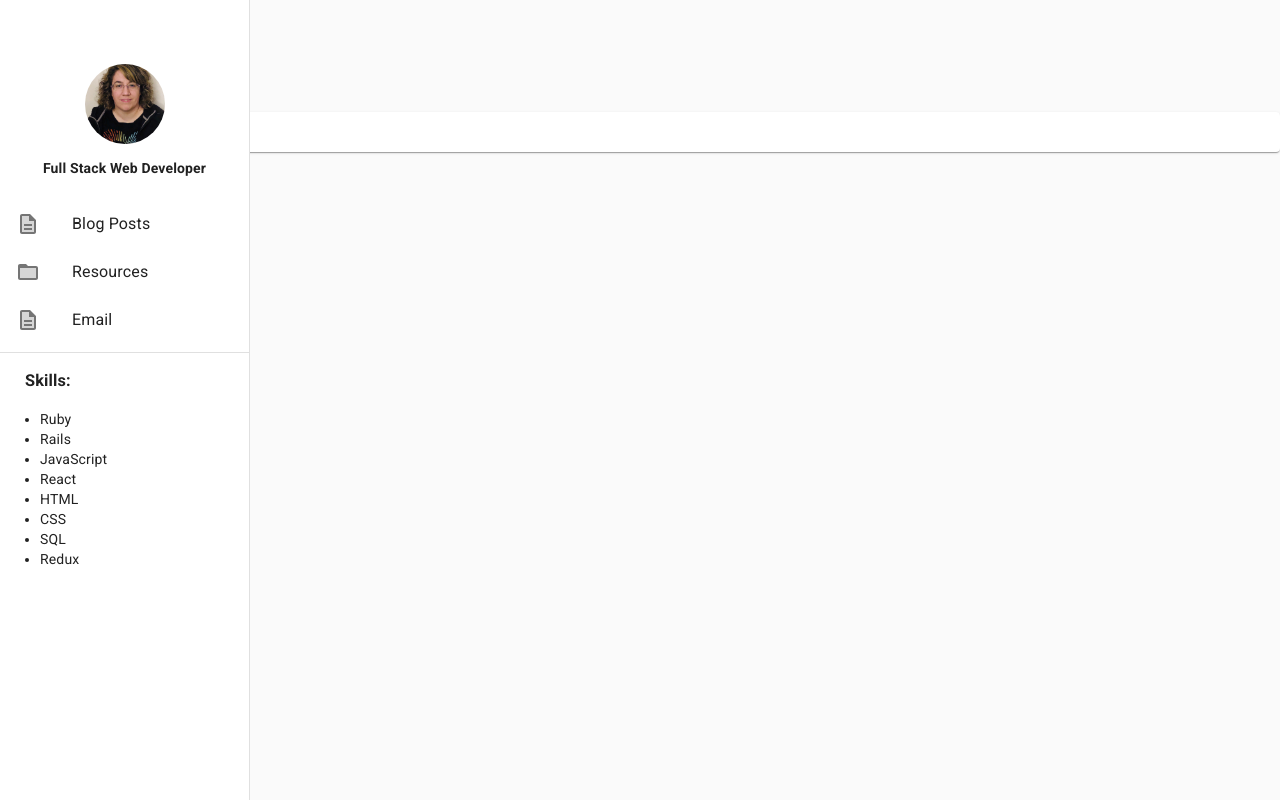
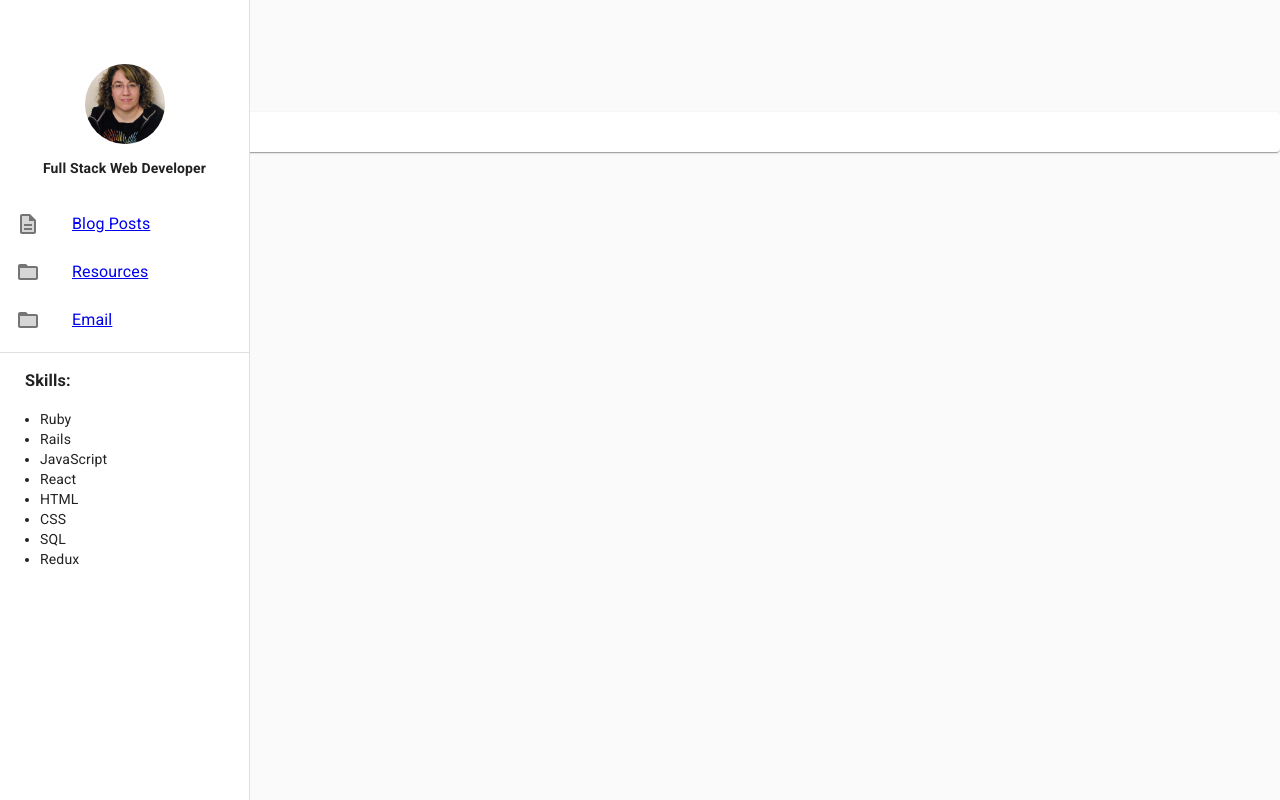
Before and after one commit to jmb521/my_portfolio, a React (Create React App) app in the folder client/: page / in a window 1280 px wide. Built offline with nearby package versions, Linux system fonts and the light colour scheme; no server answers.

Commit message:
removed commented out code that was no longer necessary and refactored the mapped ListItme to just be separate instances since I will add more links in the future

```diff
--- a/client/src/components/LeftDrawer.js
+++ b/client/src/components/LeftDrawer.js
@@ -1,11 +1,11 @@
 import React from 'react';
 import { makeStyles } from '@material-ui/core/styles';
 import Drawer from '@material-ui/core/Drawer';
-import AppBar from '@material-ui/core/AppBar';
+
 import CssBaseline from '@material-ui/core/CssBaseline';
-import Toolbar from '@material-ui/core/Toolbar';
+
 import List from '@material-ui/core/List';
-import Typography from '@material-ui/core/Typography';
+
 import Divider from '@material-ui/core/Divider';
 import ListItem from '@material-ui/core/ListItem';
 import ListItemIcon from '@material-ui/core/ListItemIcon';
@@ -16,6 +16,8 @@ import DescriptionTwoToneIcon from '@material-ui/icons/DescriptionTwoTone';
 import FolderOpenTwoToneIcon from '@material-ui/icons/FolderOpenTwoTone';
 import Skills from './Skills.js'
 import Paper from '@material-ui/core/Paper';
+
+
 const drawerWidth = 250;
 
 const useStyles = makeStyles(theme => ({
@@ -48,13 +50,7 @@ let LeftDrawer = () => {
     return(
         <div className={classes.root}>
         <CssBaseline />
-        {/* <AppBar position="fixed" className={classes.appBar}>
-          <Toolbar>
-            <Typography variant="h6" noWrap>
-              Jennifer Pazos
-            </Typography>
-          </Toolbar>
-        </AppBar> */}
+
         <Drawer
           className={classes.drawer}
           variant="permanent"
@@ -69,13 +65,28 @@ let LeftDrawer = () => {
           <Avatar />
           <TagLine />
           <List>
-            {['Blog Posts', 'Resources', 'Email'].map((text, index) => (
-                <ListItem button key={text}>
-                <ListItemIcon>{index % 2 === 0 ? <DescriptionTwoToneIcon /> : <FolderOpenTwoToneIcon />}</ListItemIcon>
-                <ListItemText primary={text} />
-              </ListItem>
-            ))}
+            <a href="/blogs" className="nav">
+            <ListItem button key={'Blog Posts'}>
+            <ListItemIcon><DescriptionTwoToneIcon /></ListItemIcon>
+            <ListItemText primary="Blog Posts" />
+            </ListItem>
+            </a>
+            <a href="/resources" className="nav">
+            <ListItem button key={'Resources'}>
+            <ListItemIcon><FolderOpenTwoToneIcon /></ListItemIcon>
+            <ListItemText primary="Resources" />
+            </ListItem>
+            </a>
+            <a href="/email" className="nav">
+            <ListItem button key={'Email'}>
+            <ListItemIcon><FolderOpenTwoToneIcon /></ListItemIcon>
+            <ListItemText primary="Email" />
+            </ListItem>
+            </a>
+
+
           </List>
+
           <Divider />
           <Skills />
 
@@ -83,29 +94,8 @@ let LeftDrawer = () => {
         <main className={classes.content}>
         <div className={classes.toolbar} />
             <Paper className={classes.root}></Paper>
-        {/* <Typography paragraph>
-          Lorem ipsum dolor sit amet, consectetur adipiscing elit, sed do eiusmod tempor incididunt
-          ut labore et dolore magna aliqua. Rhoncus dolor purus non enim praesent elementum
-          facilisis leo vel. Risus at ultrices mi tempus imperdiet. Semper risus in hendrerit
-          gravida rutrum quisque non tellus. Convallis convallis tellus id interdum velit laoreet id
-          donec ultrices. Odio morbi quis commodo odio aenean sed adipiscing. Amet nisl suscipit
-          adipiscing bibendum est ultricies integer quis. Cursus euismod quis viverra nibh cras.
-          Metus vulputate eu scelerisque felis imperdiet proin fermentum leo. Mauris commodo quis
-          imperdiet massa tincidunt. Cras tincidunt lobortis feugiat vivamus at augue. At augue eget
-          arcu dictum varius duis at consectetur lorem. Velit sed ullamcorper morbi tincidunt. Lorem
-          donec massa sapien faucibus et molestie ac.
-        </Typography>
-        <Typography paragraph>
-          Consequat mauris nunc congue nisi vitae suscipit. Fringilla est ullamcorper eget nulla
-          facilisi etiam dignissim diam. Pulvinar elementum integer enim neque volutpat ac
-          tincidunt. Ornare suspendisse sed nisi lacus sed viverra tellus. Purus sit amet volutpat
-          consequat mauris. Elementum eu facilisis sed odio morbi. Euismod lacinia at quis risus sed
-          vulputate odio. Morbi tincidunt ornare massa eget egestas purus viverra accumsan in. In
-          hendrerit gravida rutrum quisque non tellus orci ac. Pellentesque nec nam aliquam sem et
-          tortor. Habitant morbi tristique senectus et. Adipiscing elit duis tristique sollicitudin
-          nibh sit. Ornare aenean euismod elementum nisi quis eleifend. Commodo viverra maecenas
-          accumsan lacus vel facilisis. Nulla posuere sollicitudin aliquam ultrices sagittis orci a.
-        </Typography> */}
+
+
       </main>
         </div>
     )
```
